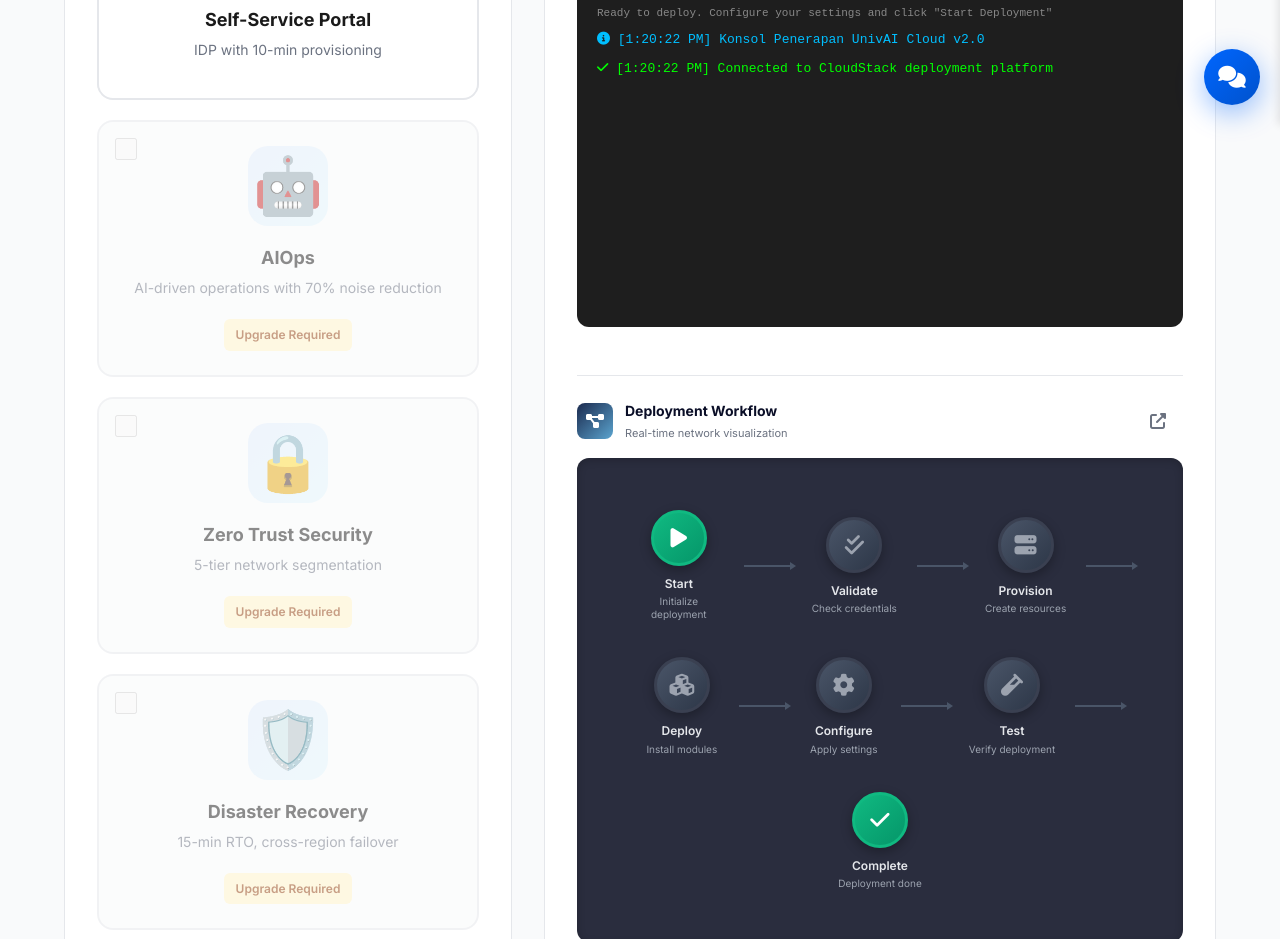
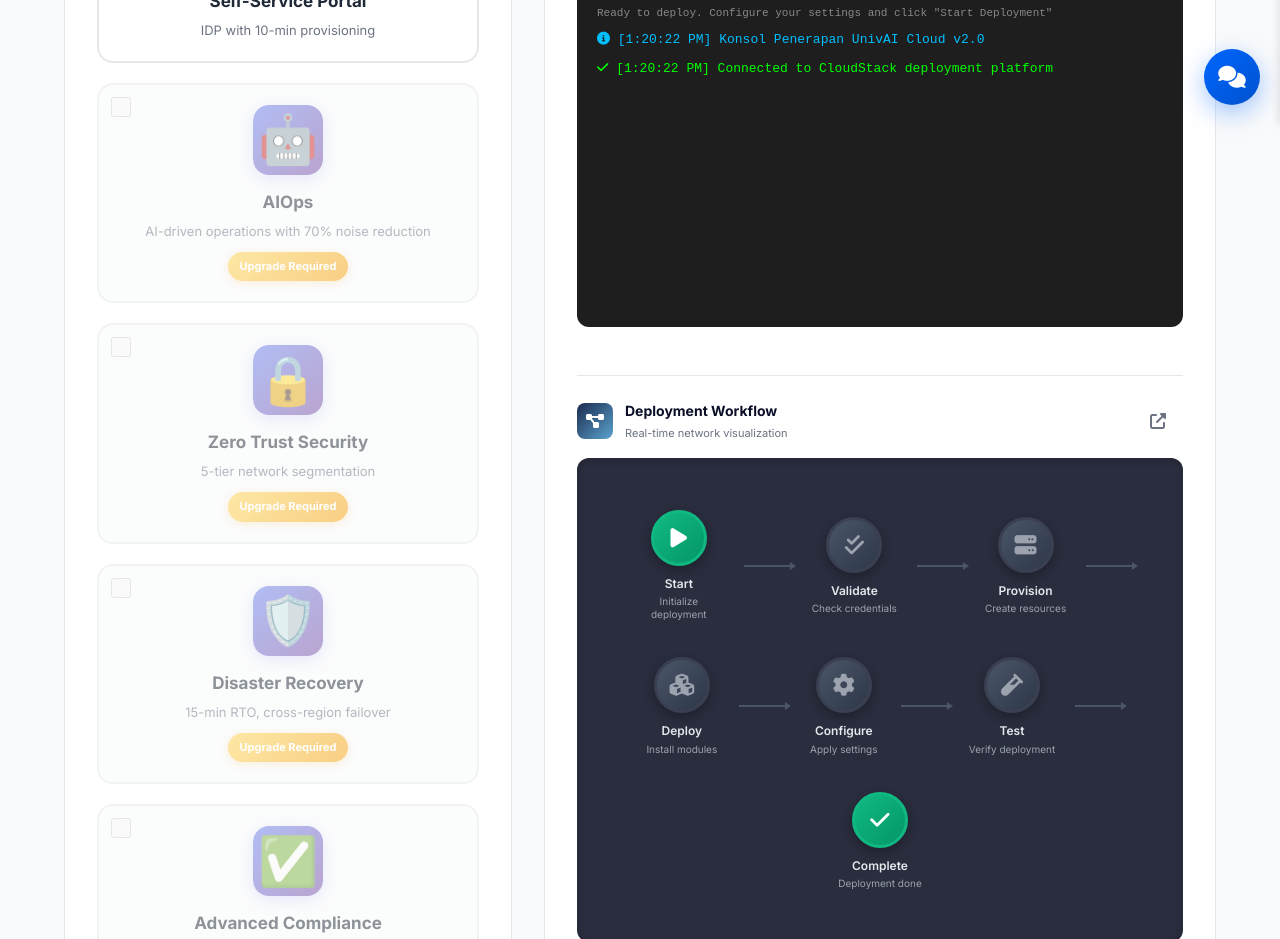
Before and after one commit to Botbynetz/Cloud-Infrastructure-Automation, a plain HTML site: page deploy.html in a window 1280 px wide. Shown: the part 675-1614 px from the top of the page. Drawn offline with nearby package versions, Linux system fonts and the light colour scheme; sample sign-in values are in the browser's storage.

Commit message:
style: Make module cards more attractive with colorful gradients
- Purple gradient background for icons (#667eea to #764ba2)
- Colorful gradient top border (appears on hover & selection)
- Golden yellow gradient badge for locked modules
- Smooth shadow effects with purple tint
- Icon animation on hover (scale + rotate)
- Modern cubic-bezier transitions
- Reduced card size to 260px for better grid
- Smaller icon size (70x70px) for balance
- Eye-catching color scheme
- Update cache to v6.2

```diff
--- a/deploy.html
+++ b/deploy.html
@@ -499,7 +499,7 @@
         /* Module Grid Styles */
         .module-grid {
             display: grid;
-            grid-template-columns: repeat(auto-fill, minmax(280px, 1fr));
+            grid-template-columns: repeat(auto-fill, minmax(260px, 1fr));
             gap: 20px;
             margin-bottom: 24px;
         }
@@ -508,23 +508,46 @@
             background: white;
             border: 2px solid #E5E7EB;
             border-radius: 16px;
-            padding: 24px;
+            padding: 20px;
             cursor: pointer;
-            transition: all 0.3s ease;
+            transition: all 0.3s cubic-bezier(0.4, 0, 0.2, 1);
             position: relative;
             text-align: center;
+            overflow: hidden;
+        }
+
+        .module-card::before {
+            content: '';
+            position: absolute;
+            top: 0;
+            left: 0;
+            right: 0;
+            height: 4px;
+            background: linear-gradient(90deg, #667eea 0%, #764ba2 100%);
+            opacity: 0;
+            transition: opacity 0.3s ease;
         }
 
         .module-card:hover {
-            border-color: var(--primary);
-            box-shadow: 0 8px 24px rgba(0, 102, 255, 0.15);
+            border-color: #667eea;
+            box-shadow: 0 10px 30px rgba(102, 126, 234, 0.2);
             transform: translateY(-4px);
         }
 
+        .module-card:hover::before {
+            opacity: 1;
+        }
+
         .module-card.selected {
-            border-color: var(--primary);
-            background: linear-gradient(135deg, rgba(0, 102, 255, 0.08), rgba(0, 191, 255, 0.08));
-            box-shadow: 0 8px 24px rgba(0, 102, 255, 0.2);
+            border-color: #667eea;
+            background: linear-gradient(135deg, rgba(102, 126, 234, 0.05), rgba(118, 75, 162, 0.05));
+            box-shadow: 0 10px 30px rgba(102, 126, 234, 0.25);
+        }
+
+        .module-card.selected::before {
+            opacity: 1;
+            height: 4px;
+            background: linear-gradient(90deg, #667eea 0%, #764ba2 100%);
         }
 
         .module-card.disabled {
@@ -539,79 +562,98 @@
             transform: none;
         }
 
+        .module-card.disabled::before {
+            display: none;
+        }
+
         .module-checkbox-wrapper {
             position: absolute;
-            top: 16px;
-            left: 16px;
+            top: 12px;
+            left: 12px;
+            z-index: 1;
         }
 
         .module-checkbox {
-            width: 22px;
-            height: 22px;
+            width: 20px;
+            height: 20px;
             cursor: pointer;
-            accent-color: var(--primary);
+            accent-color: #667eea;
         }
 
         .module-icon {
-            font-size: 56px;
-            width: 80px;
-            height: 80px;
+            font-size: 48px;
+            width: 70px;
+            height: 70px;
             display: flex;
             align-items: center;
             justify-content: center;
-            border-radius: 20px;
-            margin: 0 auto 20px;
-            background: linear-gradient(135deg, rgba(0, 102, 255, 0.1), rgba(0, 191, 255, 0.1));
+            border-radius: 16px;
+            margin: 0 auto 16px;
+            background: linear-gradient(135deg, #667eea 0%, #764ba2 100%);
+            box-shadow: 0 4px 15px rgba(102, 126, 234, 0.3);
+            transition: all 0.3s ease;
+        }
+
+        .module-card:hover .module-icon {
+            transform: scale(1.1) rotate(5deg);
+            box-shadow: 0 6px 20px rgba(102, 126, 234, 0.4);
         }
 
         .module-card.selected .module-icon {
-            background: linear-gradient(135deg, rgba(0, 102, 255, 0.2), rgba(0, 191, 255, 0.2));
+            background: linear-gradient(135deg, #764ba2 0%, #667eea 100%);
+            box-shadow: 0 6px 20px rgba(118, 75, 162, 0.5);
         }
 
         .module-card-title {
-            font-size: 18px;
+            font-size: 17px;
             font-weight: 700;
-            color: var(--text);
+            color: #1F2937;
             margin-bottom: 8px;
             line-height: 1.3;
         }
 
         .module-card-desc {
-            font-size: 14px;
-            color: var(--text-light);
+            font-size: 13px;
+            color: #6B7280;
             line-height: 1.6;
-            margin-bottom: 12px;
+            margin-bottom: 0;
         }
 
         .module-card-badge {
             display: inline-block;
-            background: #FEF3C7;
-            color: #92400E;
+            background: linear-gradient(135deg, #FCD34D, #F59E0B);
+            color: white;
             padding: 6px 12px;
-            border-radius: 6px;
-            font-size: 12px;
-            font-weight: 600;
-            margin-top: 8px;
+            border-radius: 20px;
+            font-size: 11px;
+            font-weight: 700;
+            margin-top: 10px;
+            box-shadow: 0 2px 8px rgba(245, 158, 11, 0.3);
         }
 
         .btn-select-all {
-            background: linear-gradient(135deg, var(--primary), var(--secondary));
+            background: linear-gradient(135deg, #667eea 0%, #764ba2 100%);
             color: white;
             border: none;
             padding: 12px 24px;
-            border-radius: 10px;
+            border-radius: 12px;
             font-size: 15px;
-            font-weight: 600;
+            font-weight: 700;
             cursor: pointer;
             display: flex;
             align-items: center;
             gap: 8px;
-            transition: all 0.3s ease;
+            transition: all 0.3s cubic-bezier(0.4, 0, 0.2, 1);
+            box-shadow: 0 4px 15px rgba(102, 126, 234, 0.3);
         }
 
         .btn-select-all:hover {
             transform: translateY(-2px);
-            box-shadow: 0 6px 16px rgba(0, 102, 255, 0.4);
+            box-shadow: 0 8px 25px rgba(102, 126, 234, 0.4);
+        }
+
+        .btn-select-all:active {
+            transform: translateY(0);
         }
 
         .deployment-summary {
@@ -1501,7 +1543,7 @@
     <script src="https://cdn.socket.io/4.5.4/socket.io.min.js"></script>
     <script src="auth-guard.js"></script>
     <script src="script.js"></script>
-    <script src="deploy.js?v=6.1"></script>
+    <script src="deploy.js?v=6.2"></script>
     <script src="mode-toggle.js"></script>
     <script src="pip-deployment.js"></script>
 
```
